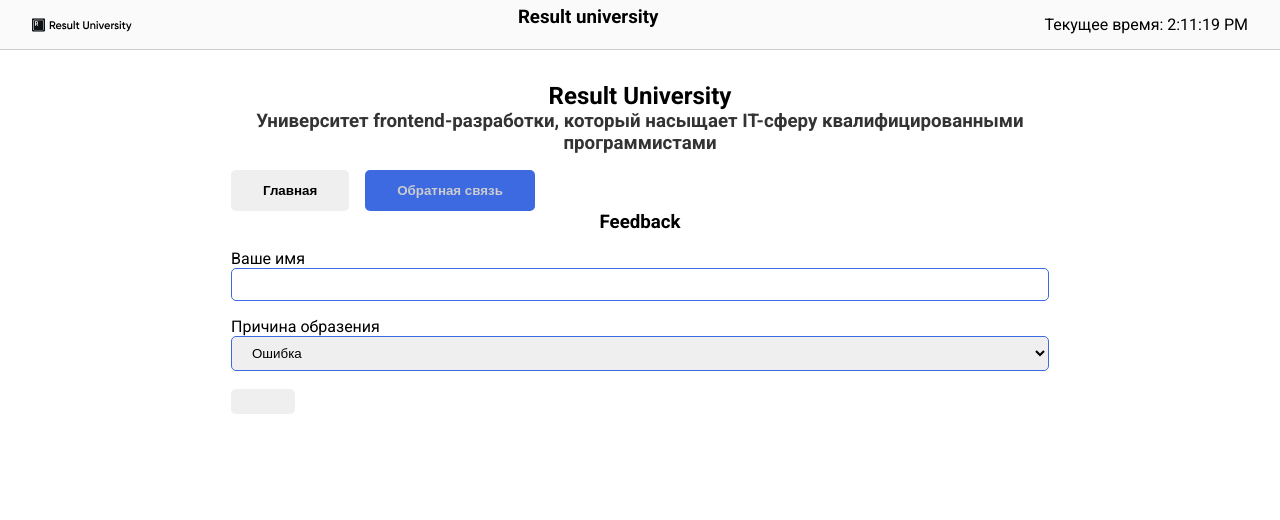
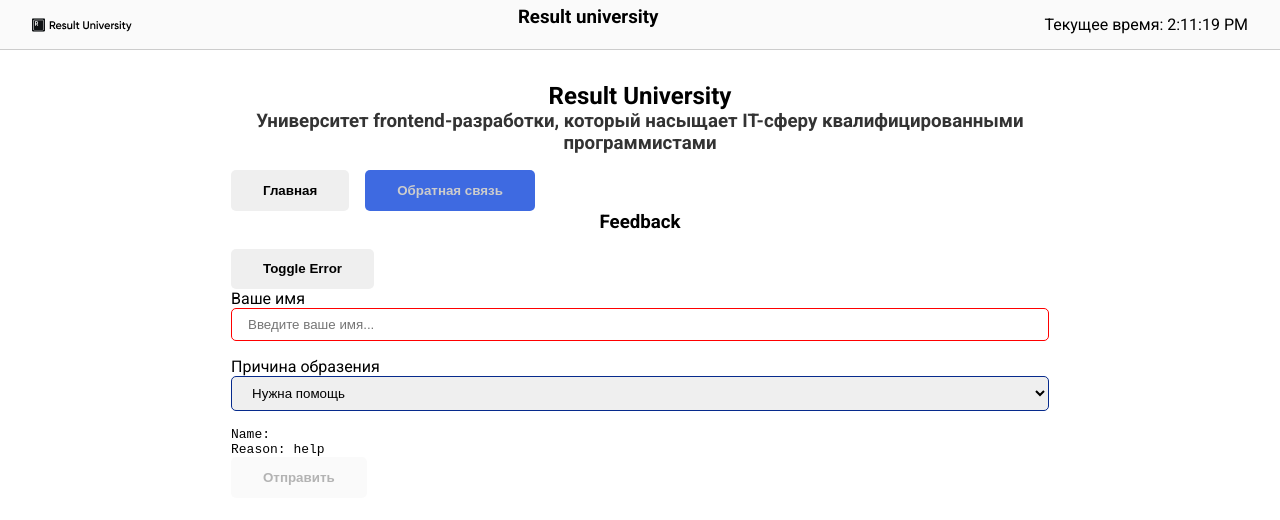
Before and after one commit to Odiosus/react-project, a React (Vite) app: page / in a window 1280 px wide. Both pictures are taken after a click on the button "Обратная связь". Shown: the top 520 px of the page. Built offline with nearby package versions, Linux system fonts and the light colour scheme.

Commit message:
добавлены состояния инпутов, селекта и кнопки

```diff
--- a/src/components/Button/Button.jsx
+++ b/src/components/Button/Button.jsx
@@ -1,6 +1,6 @@
 import classes from "./Button.module.css";
 
-function Button({children, onClick, isActive}) {
+function Button({children, isActive, ...props}) {
 
   /*let classesButton = 'button'
   if (isActive) {
@@ -10,10 +10,10 @@ function Button({children, onClick, isActive}) {
   return (
     <button
       // className={classesButton}
+      {...props}
       className = {isActive
         ? `${classes.button} ${classes.active}`
         : classes.button}
-      onClick = {onClick}
     >
       {children}
     </button>
--- a/src/components/Button/Button.module.css
+++ b/src/components/Button/Button.module.css
@@ -16,3 +16,7 @@
   background: #3e6ae1;
   color: #cccccc;
 }
+
+.button:disabled {
+  cursor: not-allowed;
+}
--- a/src/components/FeedbackSection.jsx
+++ b/src/components/FeedbackSection.jsx
@@ -1,11 +1,26 @@
 import Button from "./Button/Button.jsx";
+import { useState } from "react";
 
 export default function FeedbackSection() {
 
+  const [name, setName] = useState('')
+  const [hasError, setHasError] = useState(true)
+  const [reason, setReason] = useState('help')
+
+  function handleNameChange(event) {
+    setName(event.target.value)
+    setHasError(event.target.value.trim().length === 0)
+  }
+
+  function toggleError() {
+    setHasError((prev) => !prev)
+  }
 
   return (
     <section>
       <h3 className = "h1">Feedback</h3>
+
+      <Button onClick = {toggleError}>Toggle Error</Button>
 
       <form action = "">
         <label htmlFor = "name">Ваше имя</label>
@@ -13,19 +28,40 @@ export default function FeedbackSection() {
           type = "text"
           className = "control"
           id = "name"
+          value = {name}
+          onChange = {handleNameChange}
+          placeholder = {"Введите ваше имя..."}
+          style = {{
+            border: hasError
+              ? '1px solid red'
+              : null
+          }}
         />
 
         <label htmlFor = "reason">Причина образения</label>
         <select
           id = "reason"
           className = "control"
+          value = {reason}
+          onChange = {event => setReason(event.target.value)}
         >
           <option value = "error">Ошибка</option>
           <option value = "help">Нужна помощь</option>
           <option value = "sugest">Предложение</option>
         </select>
 
-        <Button/>
+        <pre>
+          Name: {name}
+          <br/>
+          Reason: {reason}
+        </pre>
+
+        <Button
+          disabled = {hasError}
+          isActive = {!hasError}
+        >
+          Отправить
+        </Button>
       </form>
     </section>
   )
--- a/src/index.css
+++ b/src/index.css
@@ -42,7 +42,7 @@ p {
 }
 
 .control {
-  border: 1px solid #3e6ae1;
+  border: 1px solid #062a8c;
   border-radius: 5px;
   padding: 0.5rem 1rem;
   width: 100%;
```
